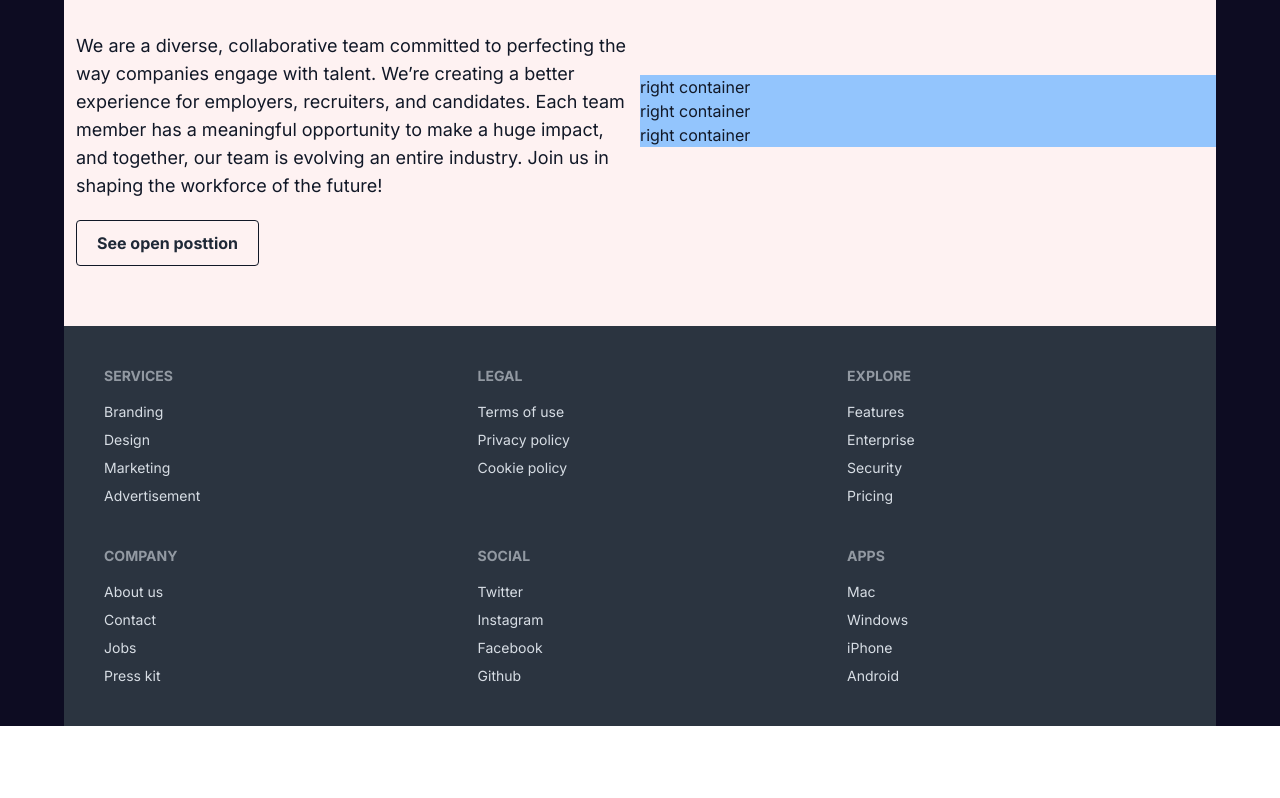
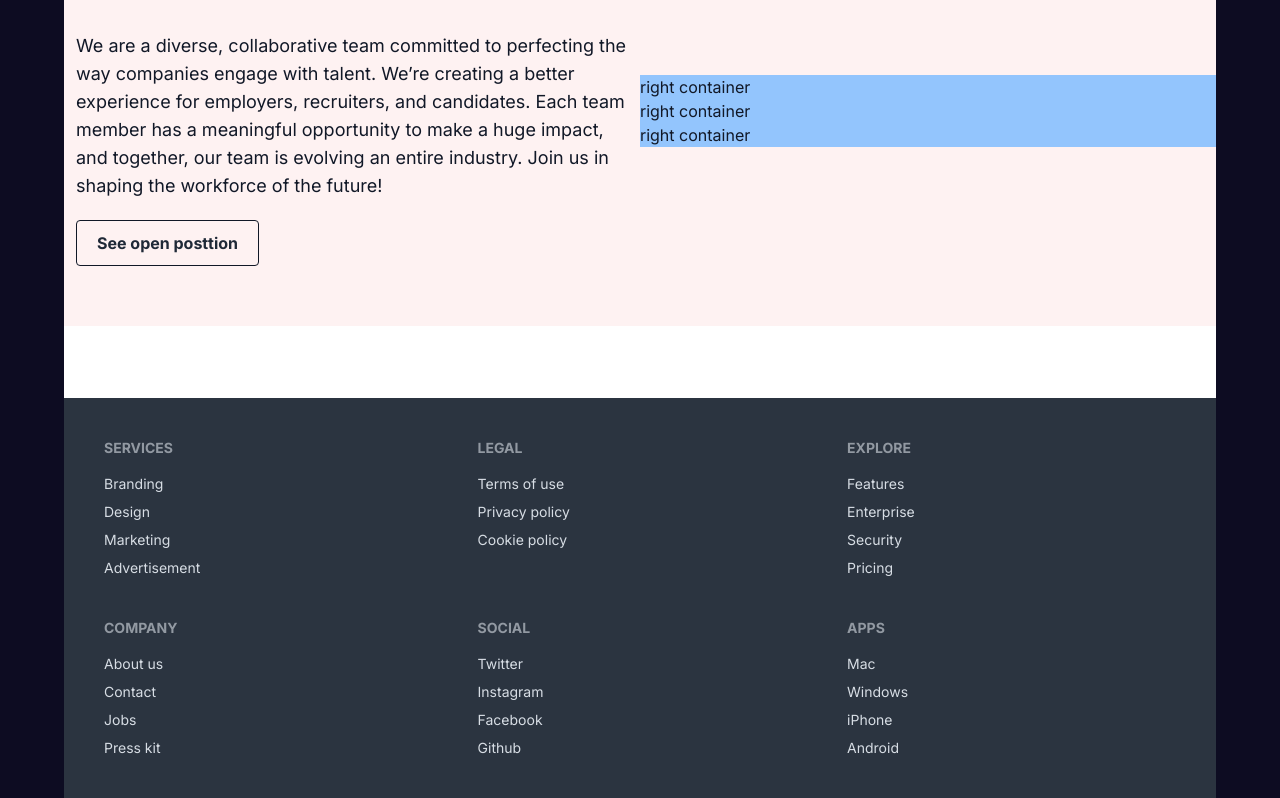
Before and after one commit to Naymul-NN/Schedulemeet-client, a Next.js app: page /about in a window 1280 px wide. Shown: the part 615-1413 px from the top of the page. Before the commit the page ends 1341 px from the top, so only its background shows below. Built offline with nearby package versions, Linux system fonts and the light colour scheme.

Commit message:
blog value section set up

```diff
--- a/src/app/about/page.jsx
+++ b/src/app/about/page.jsx
@@ -21,6 +21,14 @@ const About = () => {
         </div>
         {/* identity section ends */}
 
+        {/* value section starts  */}
+        <div className="valueContainer">
+          <h1>BlogValues </h1>
+          <h1>BlogValues </h1>
+          <h1>BlogValues </h1>
+        </div>
+        {/* value section ends  */}
+
         {/*  */}
       </div>
     </div>
--- /dev/null
+++ b/src/components/about/BlogValues.jsx
@@ -0,0 +1,17 @@
+import React from "react";
+
+const BlogValues = () => {
+  return (
+    <div>
+      <h1>BlogValues</h1>
+      <h1>BlogValues</h1>
+      <h1>BlogValues</h1>
+      <h1>BlogValues</h1>
+      <h1>BlogValues</h1>
+      <h1>BlogValues</h1>
+      <h1>BlogValues</h1>
+    </div>
+  );
+};
+
+export default BlogValues;
```
